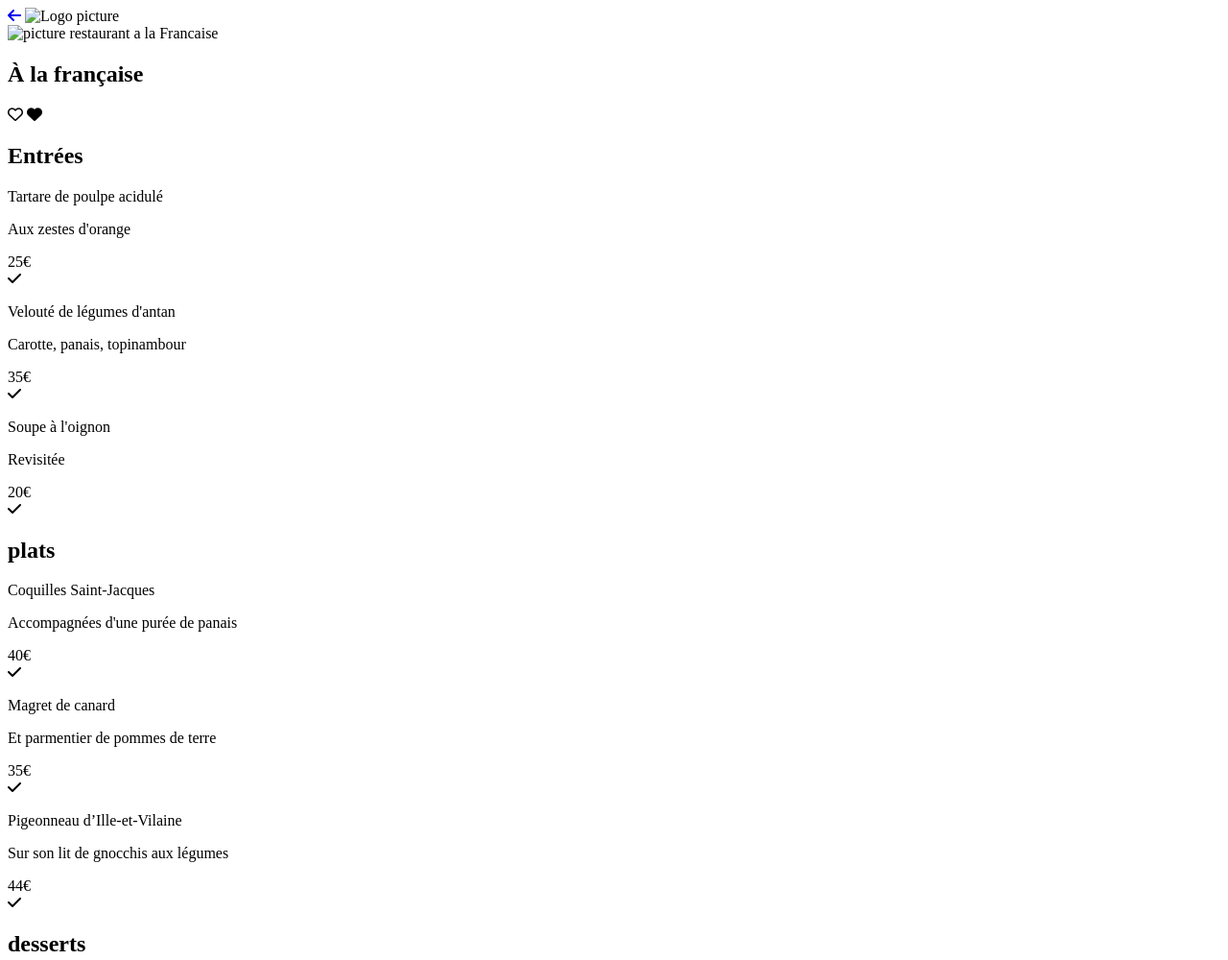
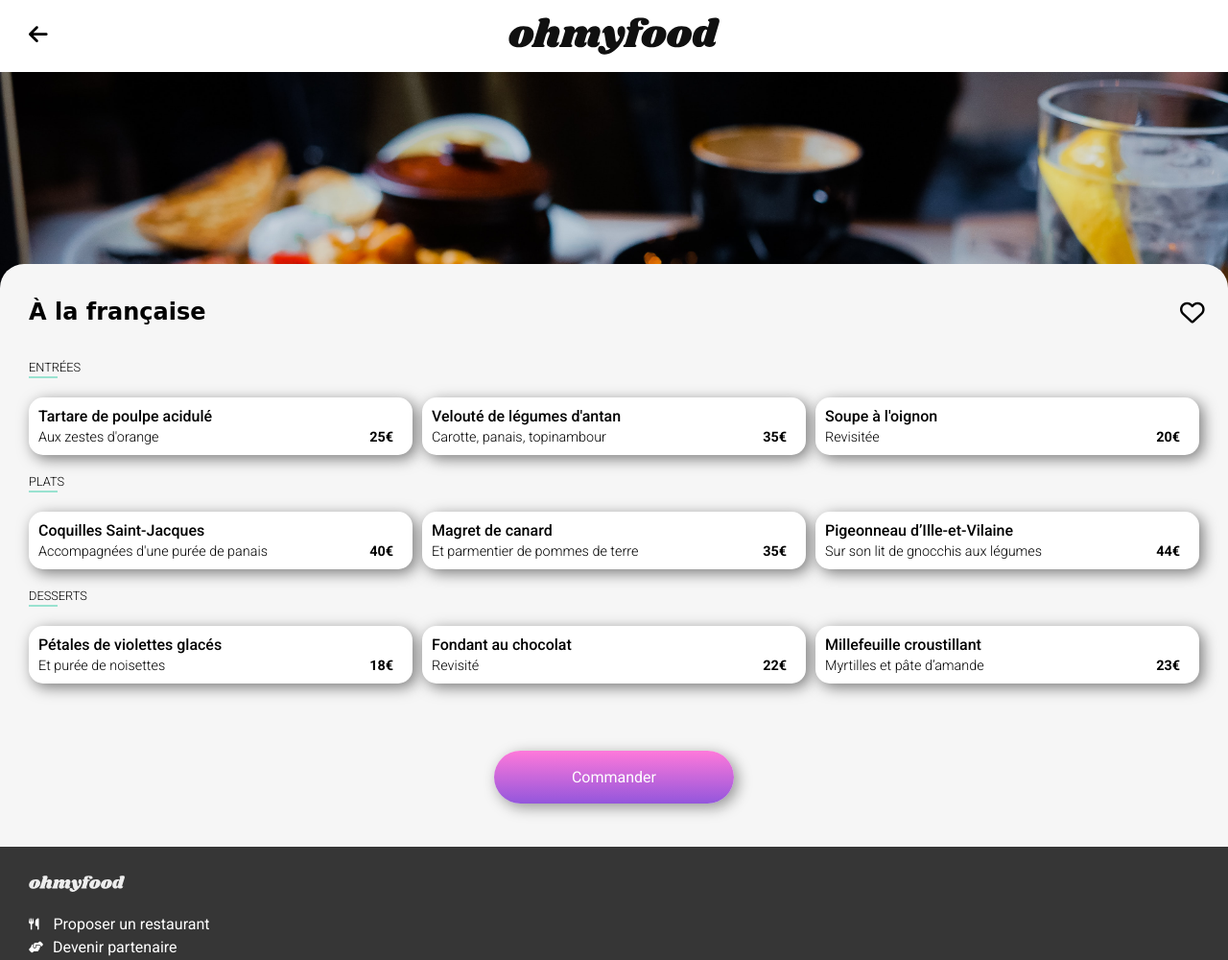
Before and after one commit to juliengDev/Projet_3_Gilbert_Julien, a website: page pages/A_la_francaise.html in a window 1280 px wide. Shown: the top 1000 px of the page at 96% size. Drawn offline with nearby package versions, Linux system fonts and the light colour scheme; files that its build step writes are made by us from their sources; the site is published under a folder, as on GitHub Pages, so addresses that start at the root find nothing; files whose address does not match are found by name; a web font is replaced by a local one.

Commit message:
Update A_la_francaise.html

```diff
--- a/pages/A_la_francaise.html
+++ b/pages/A_la_francaise.html
@@ -11,17 +11,17 @@
   <link rel="preconnect" href="https://fonts.gstatic.com" crossorigin>
   <link href="https://fonts.googleapis.com/css2?family=Roboto:wght@100;300;400;500;700;900&display=swap" rel="stylesheet">
   <script src="https://kit.fontawesome.com/ac15f4689e.js" crossorigin="anonymous"></script>
-  <link rel="stylesheet" href="/public/css/style.css">
+  <link rel="stylesheet" href="./public/css/style.css">
   <title>À la française</title>
 </head>
 <body>
   <header class="header-page">
     <a href="/index.html"><i class=" header-page__icon fa-solid fa-arrow-left"></i></a>
-    <img class= "header-page__logo" src="/images/logo/ohmyfood@2x.svg"  alt="Logo picture">
+    <img class= "header-page__logo" src="./images/logo/ohmyfood@2x.svg"  alt="Logo picture">
   </header>
   <main>
     <section class="image-container">
-      <img src="/images/restaurants/toa-heftiba-DQKerTsQwi0-unsplash.jpg" alt="picture restaurant a la Francaise">
+      <img src="./images/restaurants/toa-heftiba-DQKerTsQwi0-unsplash.jpg" alt="picture restaurant a la Francaise">
     <div class="restaurant-title">
       <h1>À la française</h1>
       <div class="card__icon card__icon--page">
@@ -170,7 +170,7 @@
     </div>
   </main>
   <footer class="footer">
-    <img class= "footer__logo" src="/images/logo/ohmyfood@2x.svg"  alt="Logo picture">
+    <img class= "footer__logo" src="./images/logo/ohmyfood@2x.svg"  alt="Logo picture">
 
       <div class="footer__bloc">
        <i class="icon-position  fa-solid fa-utensils fa-xs"></i>
```
